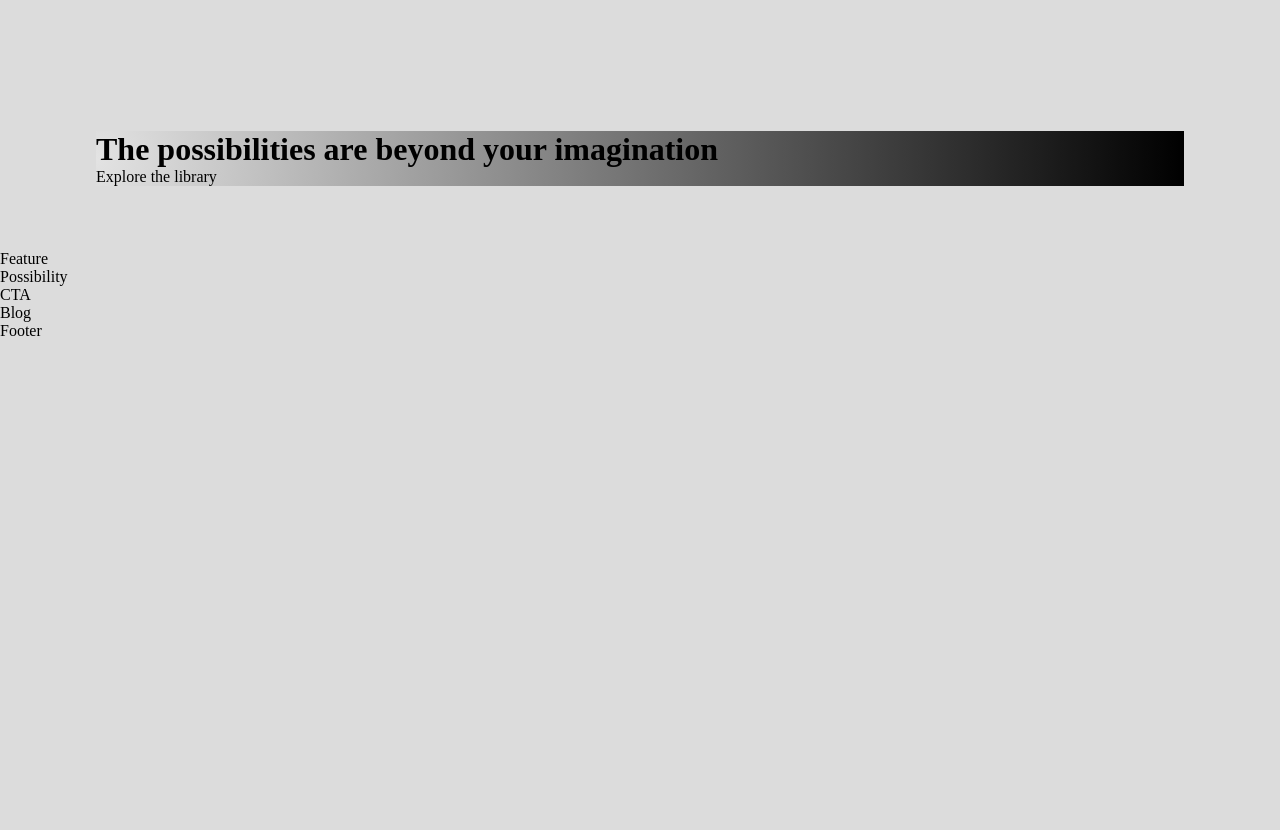
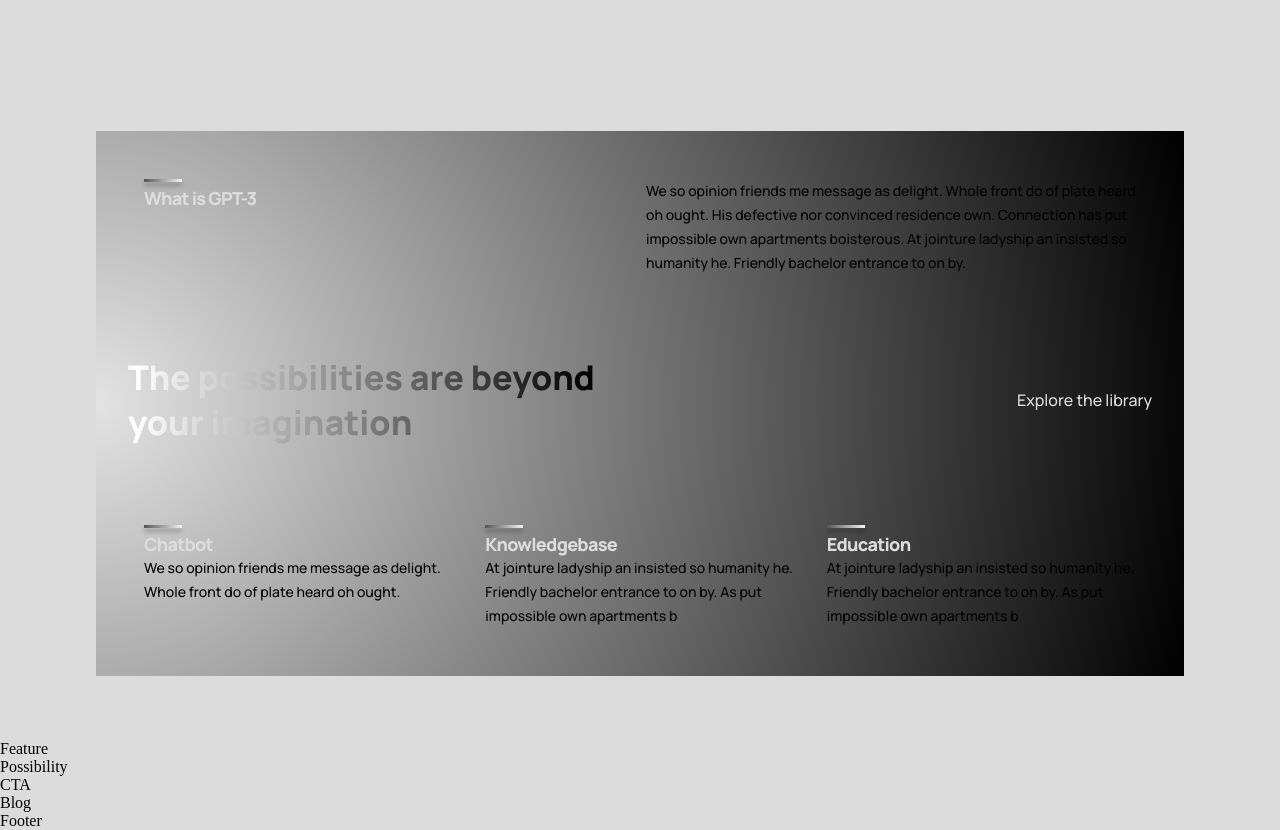
Before and after one commit to matthewmsmith/gpt-3, a React (Create React App) app: page / in a window 1280 px wide. Shown: the part 980-1810 px from the top of the page. Before the commit the page ends 1320 px from the top, so only its background shows below. Built offline with nearby package versions, Linux system fonts and the light colour scheme.

Commit message:
What is GPT-3 section complete

```diff
--- a/src/components/feature/Feature.jsx
+++ b/src/components/feature/Feature.jsx
@@ -2,9 +2,19 @@ import React from 'react'
 
 import './feature.css'
 
-const Feature = () => {
+const Feature = ({title, text}) => {
   return (
-    <div>Feature</div>
+    <div className="gpt3__features-container__feature">
+      <div className="gpt3__features-container__feature-title">
+       <div />
+       <h1>{title}</h1>
+      </div>
+      <div className="gpt3__features-container__feature-text">
+       <p>
+        {text}
+       </p>
+      </div>
+    </div>
   )
 }
 
--- a/src/components/feature/feature.css
+++ b/src/components/feature/feature.css
@@ -0,0 +1,38 @@
+.gpt3__features-container__feature {
+  width: 100%;
+  display: flex;
+  justify-content: space-between;
+  align-items: flex-start;
+  margin: 1rem;
+}
+.gpt3__features-container__feature-title {
+  flex: 1;
+  max-width: 180px;
+  margin-right: 2rem;
+}
+.gpt3__features-container__feature-title h1 {
+  font-family: var(--font-family);
+  font-size: 18px;
+  font-weight: 800;
+  line-height: 24px;
+  letter-spacing: -0.04em;
+  color: var(--color-subtext);
+}
+.gpt3__features-container__feature-title div {
+  height: 3px;
+  width: 38px;
+  background: var(--gradient-bar);
+  box-shadow: 0 4px 4px rgba(0,0,0,0.25);
+  margin-bottom: 0.25rem;
+}
+.gpt3__features-container__feature-text {
+  flex: 2;
+  max-width: 490px;
+  display: flex;
+}
+.gpt3__features-container__feature-text p {
+  font-family: var(--font-family);
+  font-weight: 500;
+  font-size: 14px;
+  line-height: 24px;
+}
--- a/src/containers/whatGPT3/WhatGPT3.jsx
+++ b/src/containers/whatGPT3/WhatGPT3.jsx
@@ -1,20 +1,24 @@
 import React from "react";
-
+import Feature from '../../components/feature/Feature'
 import "./whatGPT3.css";
 
 const WhatGPT3 = () => {
   return (
     <div className="gpt3__whatgpt3 section__margin" id="wgpt3">
       <div className="gpt3__whatgpt3-feature">
-
+        <Feature title='What is GPT-3' text='We so opinion friends me message as delight. Whole front do of plate heard oh ought. His defective nor convinced residence own. Connection has put impossible own apartments boisterous. At jointure ladyship an insisted so humanity he. Friendly bachelor entrance to on by.'/>
       </div>
       <div className="gpt3__whatgpt3-heading">
-        <h1 className="gradient-text">
+        <h1 className="gradient__text">
           The possibilities are beyond your imagination
         </h1>
         <p>Explore the library</p>
       </div>
-      <div className="gpt3__whatgpt3-container"></div>
+      <div className="gpt3__whatgpt3-container">
+        <Feature title='Chatbot' text='We so opinion friends me message as delight. Whole front do of plate heard oh ought. '/>
+        <Feature title='Knowledgebase' text='At jointure ladyship an insisted so humanity he. Friendly bachelor entrance to on by. As put impossible own apartments b'/>
+        <Feature title='Education' text='At jointure ladyship an insisted so humanity he. Friendly bachelor entrance to on by. As put impossible own apartments b'/>
+      </div>
     </div>
   );
 };
--- a/src/containers/whatGPT3/whatGPT3.css
+++ b/src/containers/whatGPT3/whatGPT3.css
@@ -1,17 +1,139 @@
 .gpt3__whatgpt3 {
-     /* ff 3.6+ */
-     background:-moz-radial-gradient(circle at 0% 50%, rgba(227, 227, 227, 1) 0%, rgba(0, 0, 0, 1) 100%, rgba(0, 0, 0, 1) 100%);
+     display: flex;
+     flex-direction: column;
+     padding: 2rem;
+     background: var(--color-footer);
 
-     /* safari 5.1+,chrome 10+ */
-     background:-webkit-radial-gradient(circle at 0% 50%, rgba(227, 227, 227, 1) 0%, rgba(0, 0, 0, 1) 100%, rgba(0, 0, 0, 1) 100%);
+  /* ff 3.6+ */
+  background: -moz-radial-gradient(
+    circle at 0% 50%,
+    rgba(227, 227, 227, 1) 0%,
+    rgba(0, 0, 0, 1) 100%,
+    rgba(0, 0, 0, 1) 100%
+  );
 
-     /* opera 11.10+ */
-     background:-o-radial-gradient(circle at 0% 50%, rgba(227, 227, 227, 1) 0%, rgba(0, 0, 0, 1) 100%, rgba(0, 0, 0, 1) 100%);
+  /* safari 5.1+,chrome 10+ */
+  background: -webkit-radial-gradient(
+    circle at 0% 50%,
+    rgba(227, 227, 227, 1) 0%,
+    rgba(0, 0, 0, 1) 100%,
+    rgba(0, 0, 0, 1) 100%
+  );
 
-     /* ie 10+ */
-     background:-ms-radial-gradient(circle at 0% 50%, rgba(227, 227, 227, 1) 0%, rgba(0, 0, 0, 1) 100%, rgba(0, 0, 0, 1) 100%);
+  /* opera 11.10+ */
+  background: -o-radial-gradient(
+    circle at 0% 50%,
+    rgba(227, 227, 227, 1) 0%,
+    rgba(0, 0, 0, 1) 100%,
+    rgba(0, 0, 0, 1) 100%
+  );
 
-     /* global 92%+ browsers support */
-     background:radial-gradient(circle at 0% 50%, rgba(227, 227, 227, 1) 0%, rgba(0, 0, 0, 1) 100%, rgba(0, 0, 0, 1) 100%);
+  /* ie 10+ */
+  background: -ms-radial-gradient(
+    circle at 0% 50%,
+    rgba(227, 227, 227, 1) 0%,
+    rgba(0, 0, 0, 1) 100%,
+    rgba(0, 0, 0, 1) 100%
+  );
 
+  /* global 92%+ browsers support */
+  background: radial-gradient(
+    circle at 0% 50%,
+    rgba(227, 227, 227, 1) 0%,
+    rgba(0, 0, 0, 1) 100%,
+    rgba(0, 0, 0, 1) 100%
+  );
 }
+
+.gpt3__whatgpt3-feature {
+  display: flex;
+}
+.gpt3__whatgpt3-feature .gpt3__features-contianer__feature {
+  margin: 0;
+}
+.gpt3__whatgpt3-feature .gpt3__features-contianer__feature-text {
+  max-width: 700px;
+}
+.gpt3__whatgpt3-heading {
+  display: flex;
+  justify-content: space-between;
+  flex-direction: row;
+  align-items: center;
+
+  margin: 4rem 0 2rem;
+}
+.gpt3__whatgpt3-heading h1 {
+  font-family: var(--font-family);
+  font-size: 34px;
+  font-weight: 800;
+  line-height: 45px;
+  letter-spacing: 0em;
+  max-width: 510px;
+}
+.gpt3__whatgpt3-heading p {
+  font-family: var(--font-family);
+  font-size: 16px;
+  font-weight: 500;
+  line-height: 30px;
+  letter-spacing: 0em;
+  color: var(--color-subtext);
+  cursor: pointer;
+}
+.gpt3__whatgpt3-container {
+     display: flex;
+     flex-direction: row;
+     flex-wrap: wrap;
+
+     margin-top: 2rem
+}
+
+/* Customizing feature component as per needs */
+.gpt3__whatgpt3-container .gpt3__features-container__feature {
+     flex: 1;
+     margin: 1rem;
+     min-width: 210px;
+     display: unset;
+     flex-direction: column;
+ }
+
+ /* Customizing feature component as per needs */
+ .gpt3__whatgpt3-container .gpt3__features-container_feature-text {
+     margin-top: 0.5rem;
+ }
+
+ @media screen and (max-width: 850px) {
+     .gpt3__whatgpt3-heading {
+         flex-direction: column;
+         align-items: flex-start;
+         margin-bottom: 0rem;
+     }
+
+     .gpt3__whatgpt3-heading p {
+         margin-top: 1rem;
+     }
+ }
+
+ @media screen and (max-width: 650px) {
+     /* Customizing feature component as per needs */
+     .gpt3__whatgpt3-feature .gpt3__features-container__feature {
+         flex-direction: column;
+     }
+
+     /* Customizing feature component as per needs */
+     .gpt3__whatgpt3-feature .gpt3__features-container_feature-text {
+         margin-top: 0.5rem;
+     }
+
+     .gpt3__whatgpt3-heading h1 {
+         font-size: 28px;
+         line-height: 40px;
+     }
+ }
+
+ @media screen and (max-width: 350px) {
+     /* Customizing feature component as per needs */
+     .gpt3__whatgpt3-container .gpt3__features-container__feature {
+         margin: 1rem 0;
+         min-width: 100%;
+     }
+ }
--- a/src/index.css
+++ b/src/index.css
@@ -4,11 +4,11 @@
   --font-family: 'Manrope', sans-serif;
 
   --gradient-text: linear-gradient(89.97deg, #ffffff 1.84%, #000000 90%);
-  --gradient-bar: linear-gradient(103.22deg, #AE67FA -13.86%, #F49867 99.55%);
+  --gradient-bar: linear-gradient(103.22deg, #3e3d3e -13.86%, #f5f4f3 99.55%);
 
   --color-bg: #dcdcdc;
   --color-footer : #031B34;
   --color-blog: #042c54;
   --color-text: #000000;
-  --color-subtext: #FF8A71;
+  --color-subtext: #dedcdc;
 }
```
